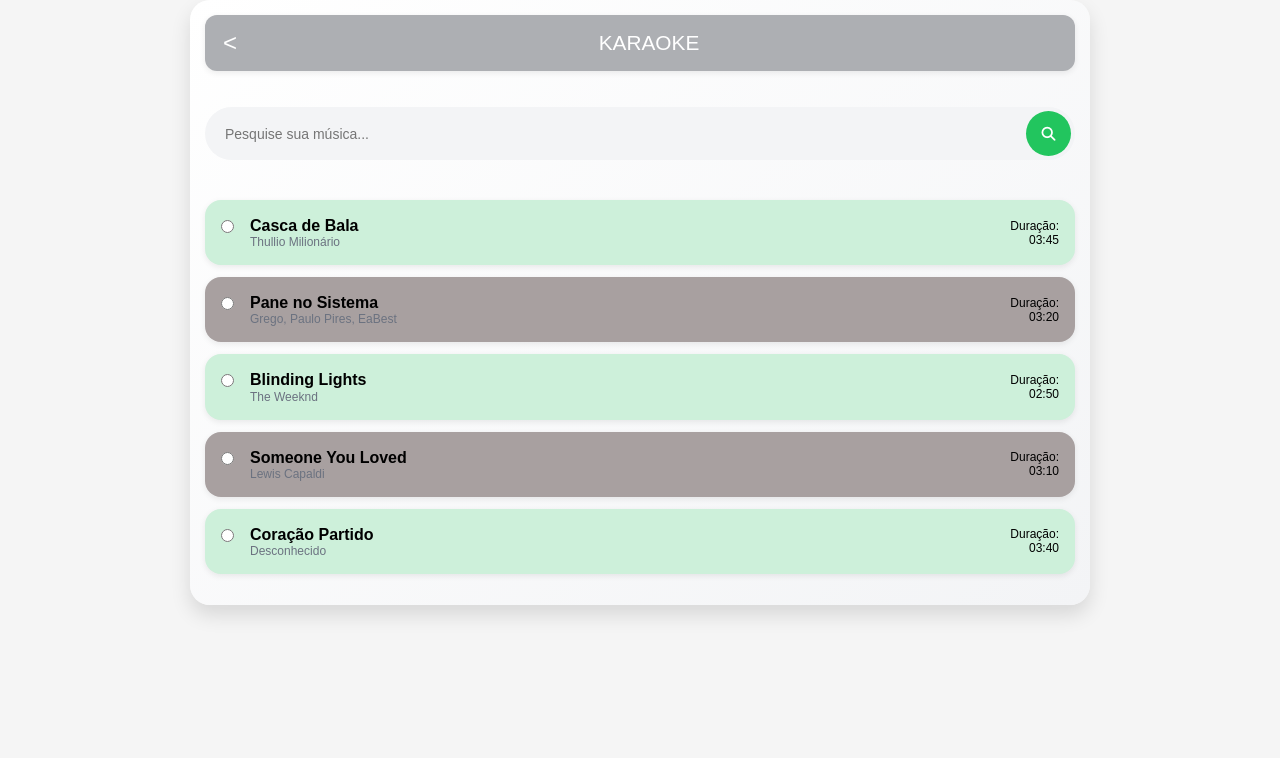
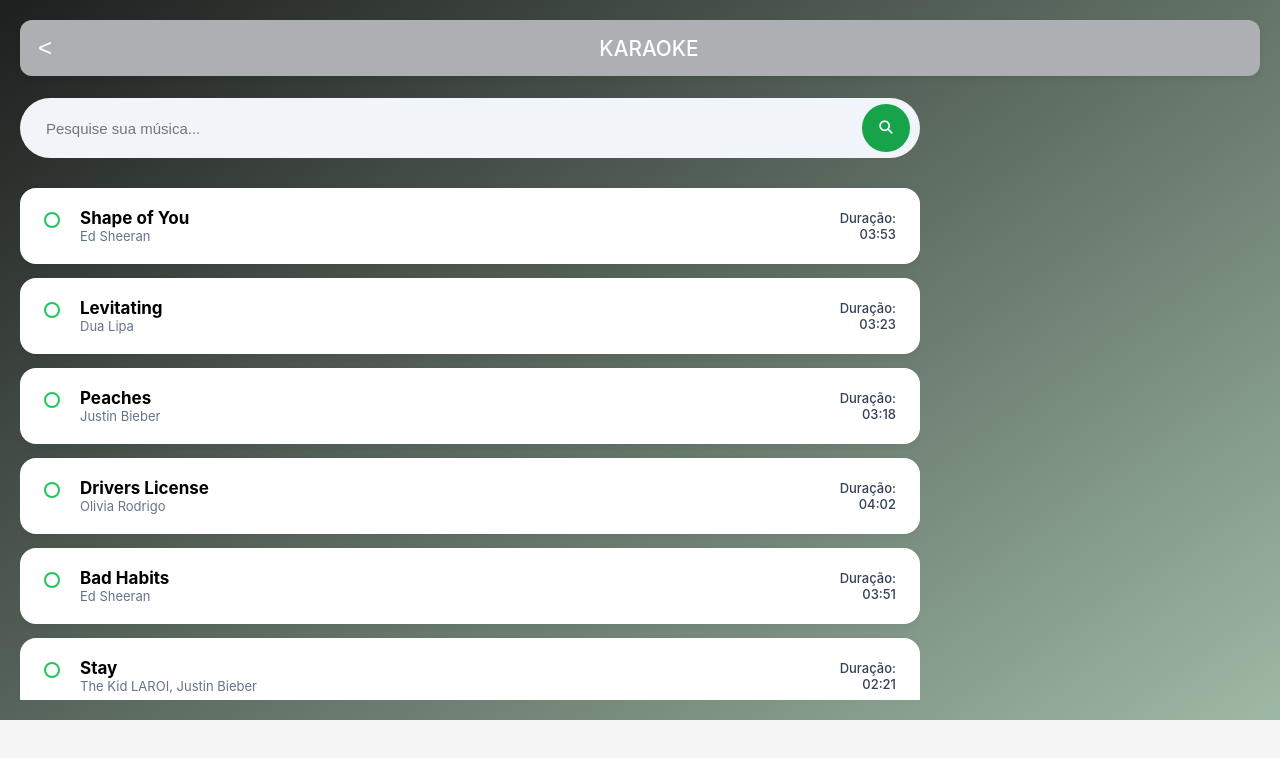
Before and after one commit to ThaisOliveira0/Toka-Snooker, a Vue app: page /karaoke in a window 1280 px wide. Shown: the top 758 px of the page. Built offline with nearby package versions, Linux system fonts and the light colour scheme.

Commit message:
style: Improve layout and styles of tab and karaoke pages

```diff
--- a/src/views/Karaoke/Karaoke.css
+++ b/src/views/Karaoke/Karaoke.css
@@ -1,160 +1,98 @@
 .container {
-  width: 100%;
-  height: 100%;
-  max-width: 900px;
-  margin: auto;
-  padding: 15px;
-  background: linear-gradient(145deg, #ffffff, #f3f4f6);
-  border-radius: 20px;
-  box-shadow: 0 10px 20px rgba(0,0,0,0.12);
+  width: 100vw;
+  height: 90vh;
   display: flex;
   flex-direction: column;
-  gap: 24px;
-  transition: all 0.3s ease;
-}
-
-.header {
-  display: flex;
-  align-items: center;
-  justify-content: center;
-  font-size: 32px;
-  font-weight: 700;
-  color: #111827;
-  text-align: center;
-  letter-spacing: 1px;
-  text-shadow: 1px 1px 3px rgba(0,0,0,0.1);
-  background-color: #ffffff !important;
-  border-radius: 8px;
-  padding: 12px;
-  margin-bottom: 16px;
-  position: relative;
-}
-
-.back-button {
-  font-size: 20px;
-  color: #4b5563;
-  background: none;
-  border: none;
-  cursor: pointer;
-}
-
-.back-button:hover {
-  text-decoration: underline;
-}
-
-.status-card {
-  background: #fef3c7;
+  align-items: stretch;
+  background: linear-gradient(145deg, #1d1f1e, #9eb9a5);
+  font-family: 'Inter', sans-serif;
   padding: 20px;
-  border-radius: 16px;
-  display: flex;
-  justify-content: space-around;
-  font-weight: 600;
-  font-size: 16px;
-  box-shadow: 0 4px 10px rgba(0,0,0,0.1);
-  transition: all 0.3s ease;
-}
-
-.status-text {
-  font-size: 14px;
-  margin: 4px 0;
-}
-
-.status-position {
-  font-weight: bold;
-  font-size: 22px;
-  color: #b45309;
-}
-
-.status-time {
-  font-size: 22px;
-  color: #065f46;
-  font-weight: 600;
+  box-sizing: border-box;
+  overflow: hidden;
 }
 
 .search-box {
+  width: 100%;
+  max-width: 900px;
   display: flex;
   align-items: center;
+  background: #f1f5f9;
   border-radius: 9999px;
-  overflow: hidden;
-  margin-bottom: 16px;
-  background: #f3f4f6;
-  padding: 4px;
-  transition: box-shadow 0.3s ease;
+  padding: 6px 10px;
+  transition: all 0.3s ease;
+  flex-shrink: 0;
+  margin-top: 10px;
 }
 
 .search-box:focus-within {
-  box-shadow: 0 0 0 2px #10b981;
+  box-shadow: 0 0 0 3px rgba(34, 197, 94, 0.3);
 }
 
 .search-input {
   flex: 1;
-  padding: 12px 16px;
   border: none;
   outline: none;
-  font-size: 14px;
+  padding: 14px 16px;
   background: transparent;
+  font-size: 15px;
+  color: #1e293b;
 }
 
 .search-button {
-  background: #22c55e;
+  background: #16a34a;
   color: white;
   border: none;
-  cursor: pointer;
+  width: 48px;
+  height: 48px;
+  border-radius: 50%;
   display: flex;
   align-items: center;
   justify-content: center;
-  width: 45px;
-  height: 45px;
-  border-radius: 50%;
-  padding: 0;
-  transition: background 0.3s ease;
+  cursor: pointer;
+  transition: background 0.2s ease;
 }
 
 .search-button:hover {
-  background: #16a34a;
-}
-
-.search-button svg {
-  width: 18px;
-  height: 18px;
+  background: #15803d;
 }
 
 .song-list {
+  width: 100%;
+  max-width: 900px;
+  flex: 1;
+  overflow-y: auto;
   display: flex;
   flex-direction: column;
-  gap: 12px;
-  margin-bottom: 16px;
+  gap: 14px;
+  padding: 10px 0;
+  scroll-behavior: smooth;
+  margin-top: 20px;
+}
+
+.song-list::-webkit-scrollbar {
+  width: 8px;
+}
+.song-list::-webkit-scrollbar-thumb {
+  background: #22c55e;
+  border-radius: 8px;
 }
 
 .song-card {
-  padding: 16px;
+  background: #ffffff;
   border-radius: 16px;
-  box-shadow: 0 2px 6px rgba(0,0,0,0.08);
+  padding: 20px 24px;
   display: flex;
   justify-content: space-between;
   align-items: center;
+  box-shadow: 0 2px 8px rgba(0, 0, 0, 0.06);
+  transition: all 0.3s ease;
   cursor: pointer;
-  transition: transform 0.3s ease, box-shadow 0.3s ease;
-  background: white;
+  flex-shrink: 0;
 }
 
 .song-card:hover {
-  transform: translateY(-3px);
-  box-shadow: 0 6px 12px rgba(0,0,0,0.12);
-}
-
-.bg-gray { background: #a8a0a0; }
-.bg-green { background: #cdf0da; }
-
-.selected {
-  border: 2px solid #116448;
-  background: #a6f587;
-  animation: pulse 1s infinite alternate;
-}
-
-@keyframes pulse {
-  0% { box-shadow: 0 0 0px rgba(16,185,129,0.4); }
-  100% { box-shadow: 0 0 10px rgba(16,185,129,0.6); }
+  transform: translateY(-2px);
+  box-shadow: 0 4px 12px rgba(0, 0, 0, 0.1);
 }
 
 .song-info {
@@ -163,78 +101,110 @@
   gap: 16px;
 }
 
-.song-radio {
-  margin-top: 4px;
-}
-
 .song-name {
-  font-size: 16px;
   font-weight: 700;
-  line-height: 1.2;
+  font-size: 17px;
+  color: #000000;
 }
 
 .song-singer {
-  font-size: 12px;
-  color: #6b7280;
+  font-size: 13px;
+  color: #64748b;
 }
 
 .song-length {
-  font-size: 12px;
+  font-size: 13px;
+  color: #334155;
   font-weight: 500;
   text-align: right;
 }
 
 .selected-music {
-  margin-top: 16px;
-  padding: 16px;
-  background: #dcfce7;
+  margin-top: 20px;
+  background: #f0fdf4;
   border-radius: 16px;
-  text-align: center;
-  box-shadow: 0 1px 3px rgba(0,0,0,0.1);
-  font-weight: 600;
+  padding: 16px 20px;
   display: flex;
   justify-content: space-between;
   align-items: center;
-  gap: 12px;
-  transition: all 0.3s ease;
+  box-shadow: 0 2px 6px rgba(0, 0, 0, 0.08);
+  gap: 20px;
+}
+
+.selected-music p {
+  margin: 0;
+  line-height: 1.4;
+  font-size: 15px;
+  color: #14532d;
+}
+
+.selected-info {
+  display: flex;
+  flex-direction: column;
 }
 
 .confirm-button {
-  margin-top: 8px;
-  padding: 10px 20px;
-  background: #10b981;
+  background: #22c55e;
   color: white;
   border: none;
   border-radius: 9999px;
+  padding: 10px 20px;
+  font-weight: 700;
   cursor: pointer;
-  font-weight: 700;
-  display: inline-flex;
-  align-items: center;
-  gap: 6px;
   transition: background 0.3s, transform 0.2s;
+  white-space: nowrap;
 }
 
 .confirm-button:hover {
-  background: #059669;
+  background: #16a34a;
   transform: scale(1.05);
 }
 
-.confirm-button i,
-.search-button i {
-  font-size: 14px;
+.custom-radio {
+  position: relative;
+  display: inline-block;
+  width: 20px;
+  height: 20px;
+  margin-top: 4px;
 }
 
-.container {
-  animation: fadeIn 0.6s ease;
+.custom-radio input {
+  opacity: 0;
+  position: absolute;
+  width: 0;
+  height: 0;
+  margin: 0;
+}
+
+.radio-mark {
+  position: absolute;
+  top: 0;
+  left: 0;
+  height: 16px;
+  width: 16px;
+  border-radius: 50%;
+  border: 2px solid #22c55e;
+  background-color: white;
+  transition: background 0.3s, border 0.3s;
+}
+
+.custom-radio input:checked + .radio-mark {
+  background-color: #22c55e;
+  border-color: #16a34a;
+}
+
+.selected {
+  border: 2px solid #22c55e;
+  background: #ecfdf5;
+  animation: pulse 1.5s infinite alternate;
+}
+
+@keyframes pulse {
+  0% { box-shadow: 0 0 0 rgba(34, 197, 94, 0.4); }
+  100% { box-shadow: 0 0 10px rgba(34, 197, 94, 0.6); }
 }
 
 @keyframes fadeIn {
-  from {
-    opacity: 0;
-    transform: translateY(20px);
-  }
-  to {
-    opacity: 1;
-    transform: translateY(0);
-  }
+  from { opacity: 0; transform: translateY(20px); }
+  to { opacity: 1; transform: translateY(0); }
 }
--- a/src/views/Karaoke/Karaoke.vue
+++ b/src/views/Karaoke/Karaoke.vue
@@ -32,14 +32,17 @@
         :class="['song-card', bgColor(index), selected === song.name ? 'selected' : '']"
         @click="selected = song.name"
       >
+
         <div class="song-info">
+          <label class="custom-radio">
             <input
               type="radio"
               name="musica"
               :value="song.name"
               v-model="selected"
-            class="song-radio"
             />
+            <span class="radio-mark"></span>
+          </label>
           <div>
             <p class="song-name">{{ song.name }}</p>
             <p class="song-singer">{{ song.singer }}</p>
@@ -50,7 +53,10 @@
     </div>
 
     <div v-if="selected" class="selected-music">
-      <p>Música selecionada: <strong>{{ selected }}</strong></p>
+      <div class="selected-info">
+        <p>Música selecionada:</p>
+        <p><strong>{{ selected }}</strong></p>
+      </div>
       <button class="confirm-button">
         <i class="fas fa-check"></i> Confirmar
       </button>
@@ -68,11 +74,26 @@
 const selected = ref('')
 
 const songs = ref([
-  { name: 'Casca de Bala', singer: 'Thullio Milionário', length: '03:45' },
-  { name: 'Pane no Sistema', singer: 'Grego, Paulo Pires, EaBest', length: '03:20' },
-  { name: 'Blinding Lights', singer: 'The Weeknd', length: '02:50' },
-  { name: 'Someone You Loved', singer: 'Lewis Capaldi', length: '03:10' },
-  { name: 'Coração Partido', singer: 'Desconhecido', length: '03:40' }
+  { "name": "Shape of You", "singer": "Ed Sheeran", "length": "03:53" },
+  { "name": "Levitating", "singer": "Dua Lipa", "length": "03:23" },
+  { "name": "Peaches", "singer": "Justin Bieber", "length": "03:18" },
+  { "name": "Drivers License", "singer": "Olivia Rodrigo", "length": "04:02" },
+  { "name": "Bad Habits", "singer": "Ed Sheeran", "length": "03:51" },
+  { "name": "Stay", "singer": "The Kid LAROI, Justin Bieber", "length": "02:21" },
+  { "name": "Good 4 U", "singer": "Olivia Rodrigo", "length": "02:58" },
+  { "name": "Save Your Tears", "singer": "The Weeknd", "length": "03:35" },
+  { "name": "Montero", "singer": "Lil Nas X", "length": "02:18" },
+  { "name": "Butter", "singer": "BTS", "length": "02:44" },
+  { "name": "Blinding Lights", "singer": "The Weeknd", "length": "03:20" },
+  { "name": "Industry Baby", "singer": "Lil Nas X, Jack Harlow", "length": "03:32" },
+  { "name": "Kiss Me More", "singer": "Doja Cat, SZA", "length": "03:28" },
+  { "name": "As It Was", "singer": "Harry Styles", "length": "02:47" },
+  { "name": "Shivers", "singer": "Ed Sheeran", "length": "03:27" },
+  { "name": "Heat Waves", "singer": "Glass Animals", "length": "03:58" },
+  { "name": "Easy On Me", "singer": "Adele", "length": "03:45" },
+  { "name": "Stay With Me", "singer": "Sam Smith", "length": "02:52" },
+  { "name": "Savage Love", "singer": "Jawsh 685, Jason Derulo", "length": "02:51" },
+  { "name": "Happier Than Ever", "singer": "Billie Eilish", "length": "04:58" }
 ])
 
 const filteredSongs = computed(() =>
```
Also changed, not shown: src/views/Tab/Tab.css (+132 -101 lines), src/views/Tab/Tab.vue (+61 -47 lines). Lines whose indentation alone changed are shown as unchanged.
